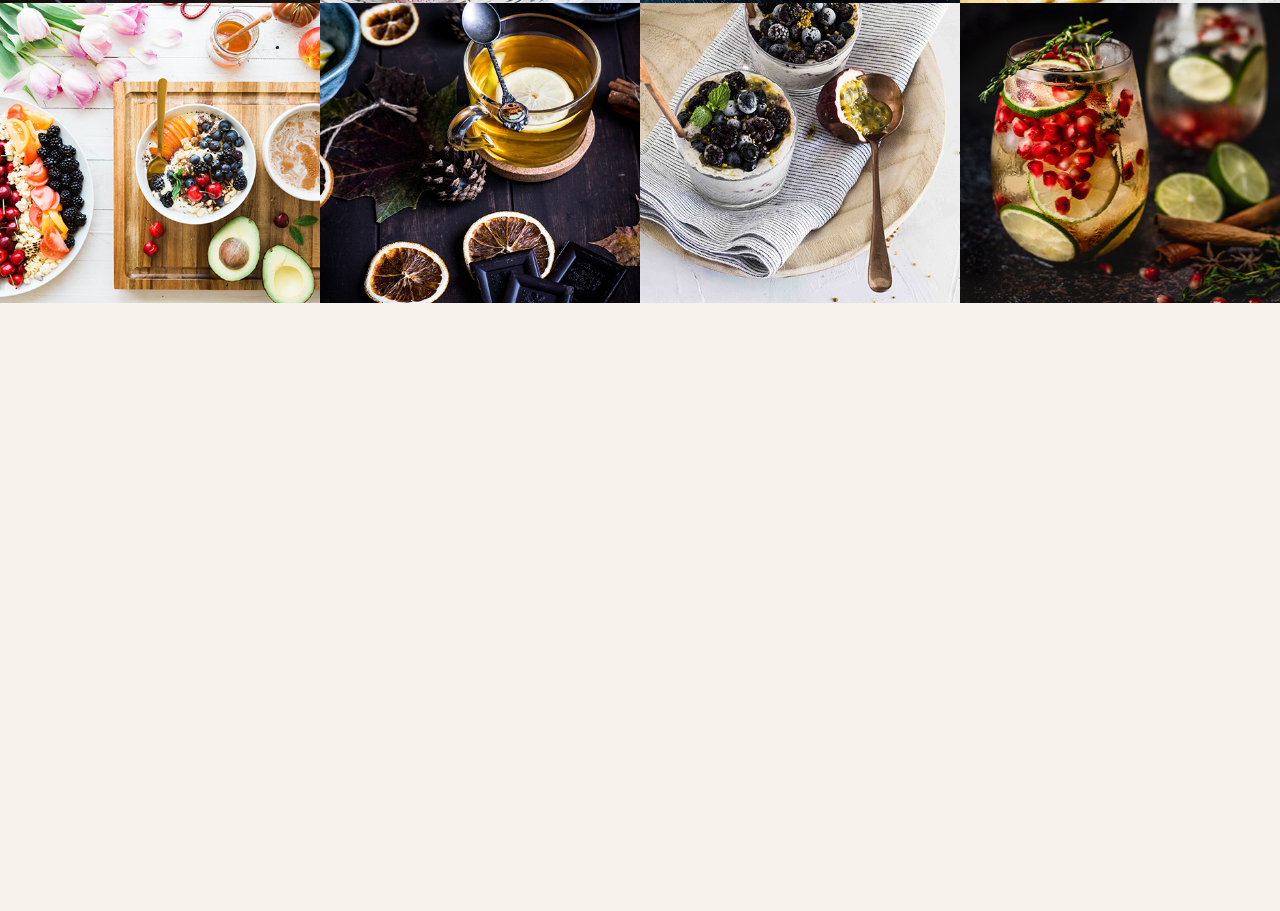
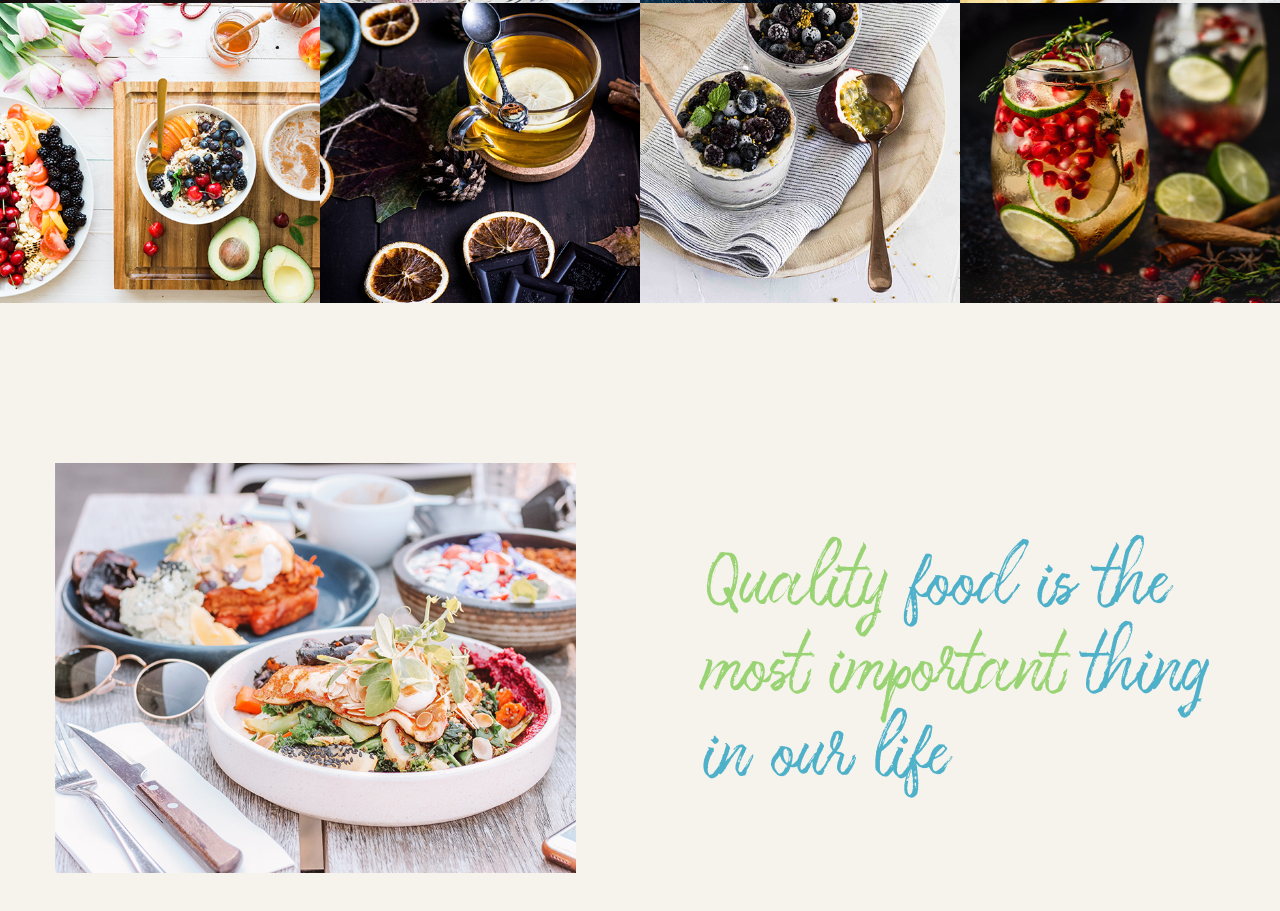
Before and after one commit to Ganna-S/agrish, a website: page app/index.html in a window 1280 px wide. Shown: the part 2124-3035 px from the top of the page. Before the commit the page ends 2427 px from the top, so only its background shows below. Drawn offline with nearby package versions, Linux system fonts and the light colour scheme; files that its build step writes are made by us from their sources; files whose address does not match are found by name.

Commit message:
quality added

```diff
--- a/app/index.html
+++ b/app/index.html
@@ -226,6 +226,18 @@
                 </div>
             </section>
             <!-- end products -->
+            <!-- start quality -->
+            <section class="quality">
+                <div class="container">
+                    <div class="quality__inner">
+                        <img src="images/content/quality.jpg" alt="">
+                        <div class="quality__inner-text">
+                            <span>Quality</span> food is the <span>most important</span> thing in our life
+                        </div>
+                    </div>
+                </div>
+            </section>
+            <!-- end quality -->
         </div>
         <footer>
 
--- a/app/scss/style.scss
+++ b/app/scss/style.scss
@@ -162,5 +162,26 @@
   width: 100%;
   height: 100%;
 }
-
 // end products
+// start quality
+.quality {
+  padding: 160px 0 140px;
+  .quality__inner {
+    display: flex;
+    img {
+      width: 580px;
+      height: 410px;
+    }
+    &-text {
+      max-width: 670px;
+      padding: 80px 0 100px 130px;
+      font-family: "Storytella";
+      font-size: 74px;
+      color: #4fb1c9;
+      span {
+        color: #99d373;
+      }
+    }
+  }
+}
+// end quality
```
Also changed, not shown: app/images/content/quality.jpg (added).
